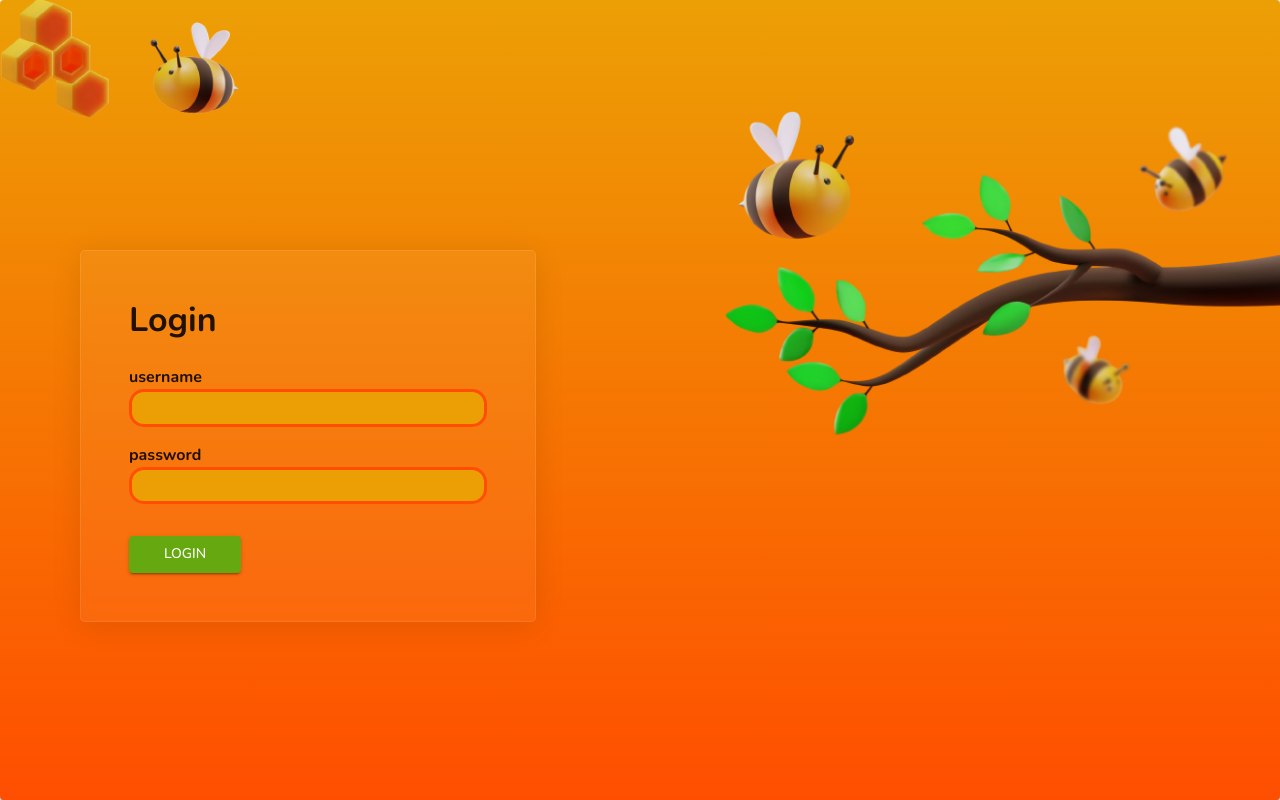
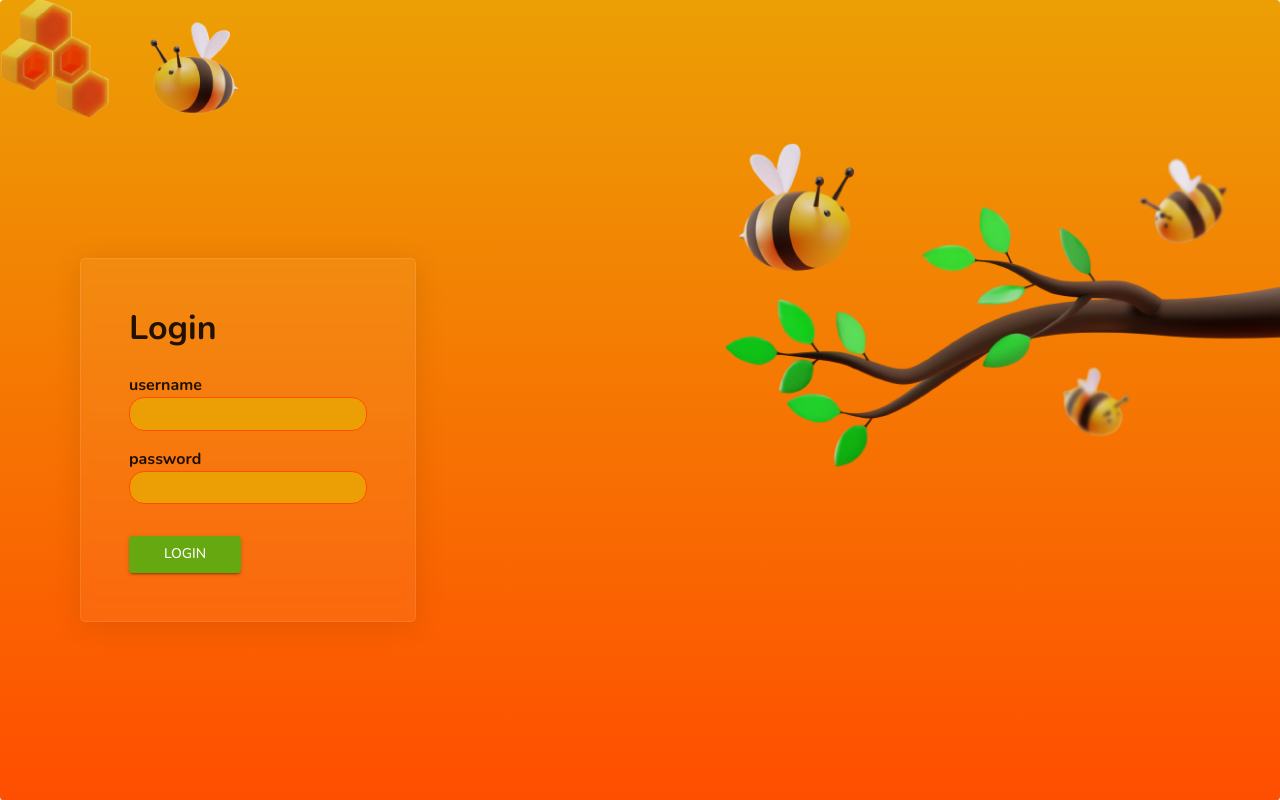
Before and after one commit to Manzar-Hassan/chat-bees-frontend, a React (Create React App) app: page / in a window 1280 px wide. Built offline with nearby package versions, Linux system fonts and the light colour scheme; no server answers.

Commit message:
login container

```diff
--- a/src/styles/StyledComponents.js
+++ b/src/styles/StyledComponents.js
@@ -7,7 +7,7 @@ export const StyledText = styled(Typography)({
 
 export const StyledBeeImage = styled("img")({
   position: "absolute",
-  top: "5rem",
+  top: "7rem",
   right: 0,
   width: "50%",
 });
@@ -27,7 +27,6 @@ export const StyledGlassContainer = styled("div")({
   border: "1px solid rgba(255, 255, 255, 0.1)",
   borderRadius: "5px",
   padding: "3rem",
-  margin:"0.5rem"
 });
 
 export const DisplayProps = {
@@ -38,7 +37,7 @@ export const DisplayProps = {
 };
 
 export const StyledButton = styled(Button)({
-  maxWidth:"7rem",
+  width:"7rem",
   backgroundColor: "#66a80f",
   marginTop: "1rem",
   "&:hover": {
@@ -47,12 +46,12 @@ export const StyledButton = styled(Button)({
 });
 
 export const StyledTextField = styled("input")(({ theme }) => ({
-  width: "20rem",
+  width:"auto",
   padding: "0.3rem 1rem",
   fontFamily: "'Nunito', sans-serif",
   fontSize: "1rem",
   fontWeight: 600,
-  border: `3px solid #ff4e00`,
+  border: `1px solid #ff4e00`,
   borderRadius: "15px",
   outline: "none",
   backgroundColor: "#ec9f05",
```
